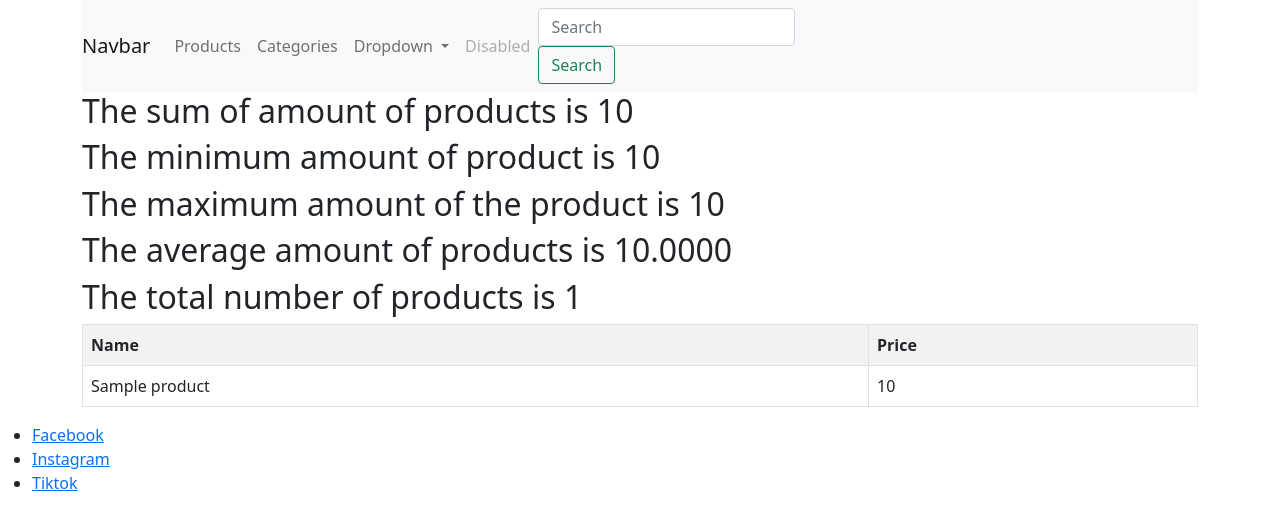
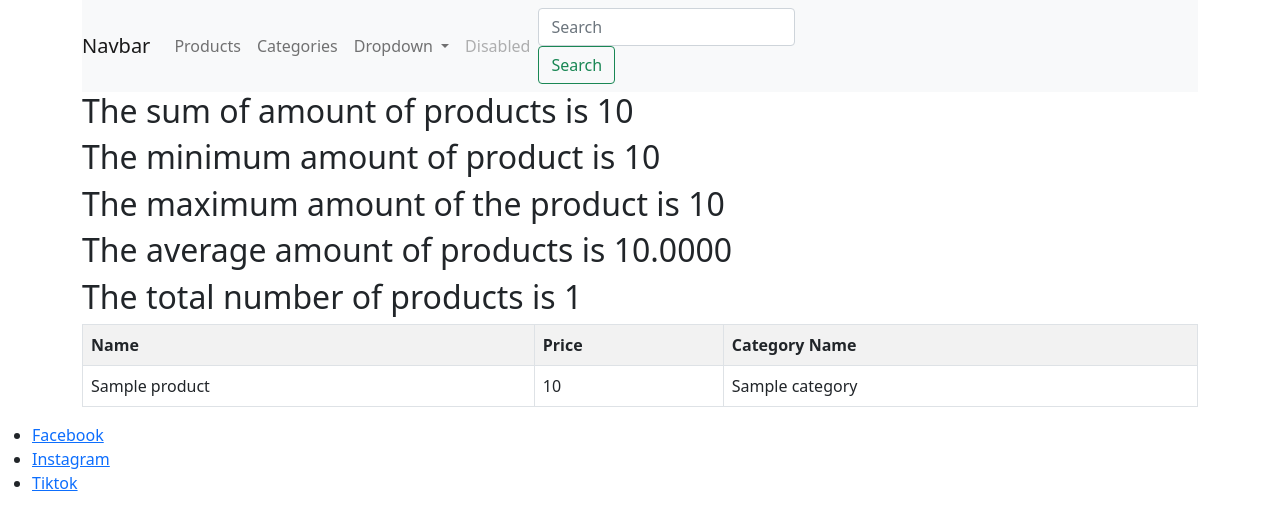
Before and after one commit to aakashshakya/BCA-Scripting-Language, a PHP site: page /bca-Scripting-Language/products/products.php in a window 1280 px wide. Shown: the top 530 px of the page. Run offline with PHP 8.4, Linux system fonts and the light colour scheme; tables that the repository leaves empty or names only in its code hold one stand-in row (values such as "Sample post").

Commit message:
SQL Joins and aggregate function of MySQL examples.

```diff
--- a/ecommerce/products/products.php
+++ b/ecommerce/products/products.php
@@ -25,7 +25,9 @@ $count = mysqli_fetch_assoc(mysqli_query($conn, $countSql))["number_of_records"]
 <h2>The total number of products is <?= $count ?></h2>
 
 <?php
-$sql = "SELECT * from tbl_product order by price desc";
+$sql = "SELECT prod.id, prod.name, prod.price, cat.category_name from tbl_product prod inner join tbl_categories cat
+        on prod.category_id = cat.id
+        order by price desc";
 $result = mysqli_query($conn, $sql);
 mysqli_close($conn);
 ?>
@@ -33,12 +35,14 @@ mysqli_close($conn);
     <tr>
         <th>Name</th>
         <th>Price</th>
+        <th>Category Name</th>
     </tr>
     <?php while ($product = mysqli_fetch_array($result)) { ?>
 
         <tr>
             <td><?= $product['name']; ?></td>
             <td><?= $product['price']; ?></td>
+            <td><?= $product['category_name']; ?></td>
         </tr>
 
     <?php }
```
